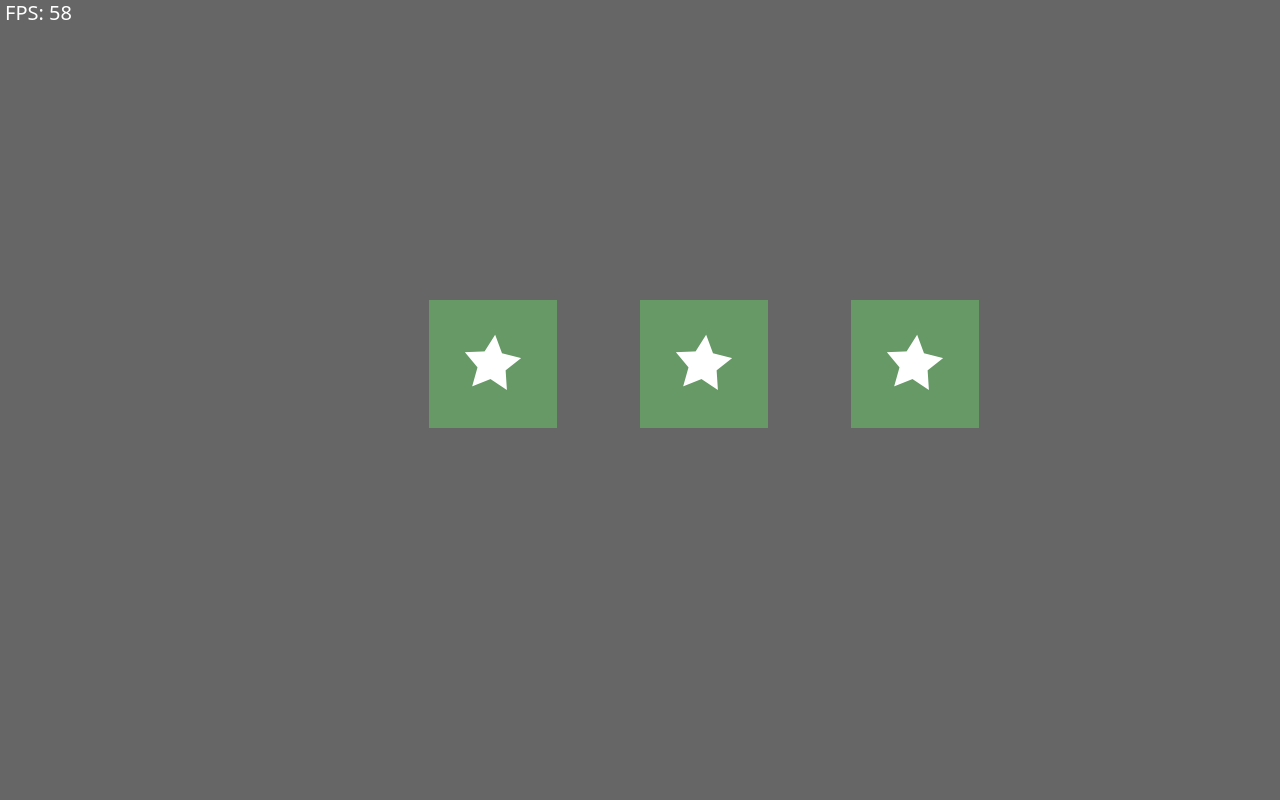
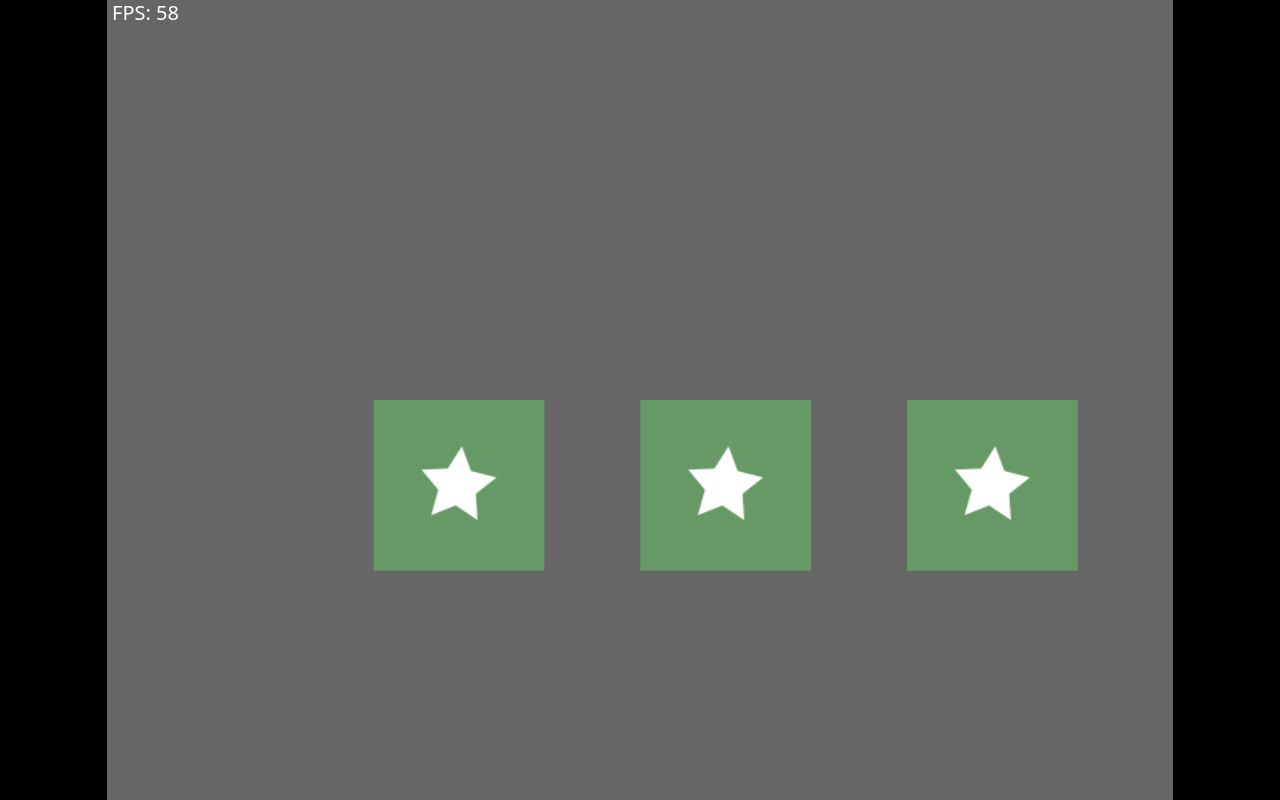
Before and after one commit to EyeOfMidas/eightfootjs, a plain HTML site: page examples/slotmachine/index.html in a window 1280 px wide. Drawn offline with Linux system fonts and the light colour scheme.

Commit message:
adding in viewport scaling and canvas centering

```diff
--- a/assets.js
+++ b/assets.js
@@ -14,5 +14,5 @@ EF.Assets.prototype.getImage = function(imagepath) {
 };
 
 document.addEventListener("DOMContentLoaded", function() {
-	EF.Assets = new EF.Assets();
+	EF.System.Assets = new EF.Assets();
 });
--- a/eightfoot.js
+++ b/eightfoot.js
@@ -1,5 +1,6 @@
 (window.EF||(EF={}));
 EF.worldToPixel = function(worldPoint) {
+
 	var canvas = EF.System.canvas;
 	var leftRange = canvas.width / 2;
 	var topRange = canvas.height / 2;
--- a/examples/slotmachine/index.html
+++ b/examples/slotmachine/index.html
@@ -5,9 +5,12 @@
 </style>
 </head>
 <body>
+<div id="wrapper">
 <canvas id="eightfootjs"></canvas>
+</div>
 <script type="text/javascript" src="../../eightfoot.js"></script>
 <script type="text/javascript" src="../../system.js"></script>
+<script type="text/javascript" src="../../viewport.js"></script>
 <script type="text/javascript" src="../../tween.js" ></script>
 <script type="text/javascript" src="../../assets.js" ></script>
 <script type="text/javascript" src="../../sprite.js" ></script>
--- a/examples/slotmachine/main.css
+++ b/examples/slotmachine/main.css
@@ -10,14 +10,14 @@ html, body{
 	height: 100%;
 	background-color: black;
 }
-#eightfootjs {
-	width: 100%;
-	height: 100%;
-	/*background-color: #666666;*/
+
+canvas {
+	padding-left: 0;
+	padding-right: 0;
+	margin-left: auto;
+	margin-right: auto;
+	display: block;
 }
-#efstats {
-	position: absolute;
-	z-index: 2;
-	width: 200px;
-	height: 20px;
+#wrapper {
+	margin: auto;
 }
--- a/examples/slotmachine/slotmachine.js
+++ b/examples/slotmachine/slotmachine.js
@@ -3,12 +3,12 @@ SlotMachine = function() {
 
 };
 SlotMachine.prototype.init = function() {
-	EF.Assets.addImage("slotwheel.png");
+	EF.System.Assets.addImage("slotwheel.png");
 
 	this.wheels = [
-		new SlotRoller(-0.33, -0.25),
-		new SlotRoller(0, -0.25),
-		new SlotRoller(0.33, -0.25)
+		new SlotRoller(200, 300),
+		new SlotRoller(400, 300),
+		new SlotRoller(600, 300)
 	];
 };
 SlotMachine.prototype.update = function(delta) {
@@ -17,19 +17,19 @@ SlotMachine.prototype.update = function(delta) {
 	}
 
 };
-SlotMachine.prototype.draw = function(graphics) {
-	graphics.fillStyle = "#666666";
-	graphics.clearRect(0, 0, EF.System.canvas.width, EF.System.canvas.height);
-	graphics.beginPath();
-	graphics.rect(0, 0, EF.System.canvas.width, EF.System.canvas.height);
-	graphics.fill();
+SlotMachine.prototype.draw = function() {
+	EF.System.graphics.fillStyle = "#666666";
+	EF.System.graphics.clearRect(0, 0, EF.System.canvas.width, EF.System.canvas.height);
+	EF.System.graphics.beginPath();
+	EF.System.graphics.rect(0, 0, EF.System.canvas.width, EF.System.canvas.height);
+	EF.System.graphics.fill();
 
 	for(var i = 0; i < this.wheels.length; i++) {
-		this.wheels[i].draw(graphics);
+		this.wheels[i].draw();
 	}
 
-	graphics.fillStyle = "#FFFFFF";
-	graphics.font = "20px sans";
-	graphics.fillText('FPS: ' + EF.System.fps, 5, 20)
+	EF.System.graphics.fillStyle = "#FFFFFF";
+	EF.System.graphics.font = "20px sans";
+	EF.System.graphics.fillText('FPS: ' + EF.System.fps, 5, 20)
 
 };
--- a/examples/slotmachine/slotroller.js
+++ b/examples/slotmachine/slotroller.js
@@ -1,20 +1,24 @@
 SlotRoller = function(x, y) {
-	this.sprite = new EF.Sprite(EF.Assets.getImage("slotwheel.png"), 128, 128);
+	this.sprite = new EF.Sprite(EF.System.Assets.getImage("slotwheel.png"), 128, 128);
 	this.position = {x: x, y: y};
-	this.sprite.setPosition(EF.worldToPixel(this.position));
+	this.sprite.setPosition(EF.System.Viewport.worldToPixel(this.position));
 };
-SlotRoller.prototype.draw = function(graphics) {
-	graphics.beginPath();
-	var pixelPosition = EF.worldToPixel(this.position);
-	graphics.rect(pixelPosition.x, pixelPosition.y, 128, 128);
-	graphics.lineWidth = "1";
-	graphics.fillStyle = "#669966";
-	graphics.fill();
+SlotRoller.prototype.draw = function() {
+	EF.System.graphics.beginPath();
+	var pixelPosition = EF.System.Viewport.worldToPixel(this.position);
+	var spriteSize = EF.System.Viewport.worldToPixel({x: 128, y: 128});
+	EF.System.graphics.rect(pixelPosition.x, pixelPosition.y, spriteSize.x, spriteSize.y);
+	EF.System.graphics.lineWidth = "1";
+	EF.System.graphics.fillStyle = "#669966";
+	EF.System.graphics.fill();
 
-	this.sprite.draw(graphics);
+	this.sprite.draw();
 };
 
 SlotRoller.prototype.update = function(delta) {
 	this.sprite.currentFrame++;
-	this.sprite.setPosition(EF.worldToPixel(this.position));
+	var newSpriteSize = EF.System.Viewport.worldToPixel({x: this.sprite.pixelSize.width, y: this.sprite.pixelSize.height});
+
+	this.sprite.setSize({width:newSpriteSize.x, height: newSpriteSize.y});
+	this.sprite.setPosition(EF.System.Viewport.worldToPixel(this.position));
 };
--- a/sprite.js
+++ b/sprite.js
@@ -1,21 +1,20 @@
 (window.EF||(EF={}));
 EF.Sprite = function(image, width, height) {
 	this.image = image;
-	this.pixelWidth = width;
-	this.pixelHeight = height;
+	this.pixelSize = {width: width, height: height};
 	this.currentFrame = 0;
 	this.position = {x: 0, y: 0};
 	this.size = {width: width, height: height};
 };
 
-EF.Sprite.prototype.draw = function(graphics) {
+EF.Sprite.prototype.draw = function() {
 	if (this.currentFrame < 0) {
-		this.currentFrame = (this.image.height / this.pixelHeight) - 1;
-	} else if (this.currentFrame > (this.image.height / this.pixelHeight) - 1) {
+		this.currentFrame = (this.image.height / this.pixelSize.width) - 1;
+	} else if (this.currentFrame > (this.image.height / this.pixelSize.height) - 1) {
 		this.currentFrame = 0;
 	}
-	graphics.drawImage(this.image,
-		0, this.pixelHeight * this.currentFrame, this.pixelWidth, this.pixelHeight,
+	EF.System.graphics.drawImage(this.image,
+		0, this.pixelSize.height * this.currentFrame, this.pixelSize.width, this.pixelSize.height,
 		this.position.x, this.position.y, this.size.width, this.size.height
 	);
 };
--- a/system.js
+++ b/system.js
@@ -46,8 +46,6 @@ EF.System.attach = function(canvasid, mainobj) {
 	document.addEventListener("DOMContentLoaded", function() {
 		mainobj.init();
 		EF.System.resizeCanvas();
-		EF.System.canvas = document.getElementById(canvasid);
-		EF.System.graphics = EF.System.canvas.getContext("2d");
 		requestAnimationFrame(function() {
 			EF.System.loop(Date.now());
 		}, EF.System.canvas);
@@ -55,12 +53,5 @@ EF.System.attach = function(canvasid, mainobj) {
 };
 
 EF.System.resizeCanvas = function() {
-	var newWidth = window.innerWidth || document.documentElement.clientWidth || document.body.clientWidth;
-	var newHeight = window.innerHeight || document.documentElement.clientHeight || document.body.clientHeight;
 
-	EF.System.canvas.width = newWidth;
-	EF.System.canvas.height = newHeight;
-	EF.System.graphics = EF.System.canvas.getContext("2d");
 };
-
-window.addEventListener("resize", EF.System.resizeCanvas);
--- a/viewport.js
+++ b/viewport.js
@@ -6,43 +6,56 @@
 EF.Viewport = function() {
 	this.world = {width: 800, height: 600};
 	this.screen = {x: 0, y: 0, width: 800, height: 600};
+	this.scale = 1;
 };
 
-EF.Viewport.prototype.addImage = function(imagepath) {
-	var tmpImage = new Image();
-	tmpImage.src = imagepath;
-	this.images[imagepath] = tmpImage;
-};
-
-EF.Viewport.prototype.setWorldSize = function(width, height) {
+EF.Viewport.prototype = {
+	setWorldSize: function(width, height) {
 		this.world.width = width;
 		this.world.height = height;
-};
+	},
+	update: function() {
+		//apply scaling from world width and height to screen width and height
+		var targetRatio = this.screen.width / this.screen.height;
+		var sourceRatio = this.world.width / this.world.height;
 
-EF.Viewport.prototype.setCamera = function(x, y) {
+		if(targetRatio < sourceRatio)	{
+			this.scale = this.screen.width / this.world.width;
+		} else {
+			this.scale = this.screen.height / this.world.height;
+		}
 
-};
+		var viewportWidth = this.world.width * this.scale;
+		var viewportHeight = this.world.height * this.scale;
 
-EF.Viewport.prototype.update = function(screenWidth, screenHeight) {
-	//apply scaling from world width and height to screen width and height
 		//set screen boundaries (canvas size)
-};
-
-EF.Viewport.prototype.setScreenBounds = function(x, y, width, height) {
+		EF.System.canvas.width = viewportWidth;
+		EF.System.canvas.height = viewportHeight;
+	},
+	setScreenBounds: function(x, y, width, height) {
 		this.screen.x = x;
 		this.screen.y = y;
 		this.screen.width = width;
 		this.screen.height = height;
+	},
+	worldToPixel: function(position) {
+		var translatedPosition = {x:0, y:0};
+
+		translatedPosition.x = position.x * this.scale;
+		translatedPosition.y = position.y * this.scale;
+
+		return translatedPosition;
+	}
 };
 
-/*
 
+EF.System.Viewport = new EF.Viewport();
 EF.System.resizeCanvas = function() {
-	var newWidth = window.innerWidth || document.documentElement.clientWidth || document.body.clientWidth;
-	var newHeight = window.innerHeight || document.documentElement.clientHeight || document.body.clientHeight;
+	var screenWidth = window.innerWidth || document.documentElement.clientWidth || document.body.clientWidth;
+	var screenHeight = window.innerHeight || document.documentElement.clientHeight || document.body.clientHeight;
 
-	EF.System.canvas.width = newWidth;
-	EF.System.canvas.height = newHeight;
-	EF.System.graphics = EF.System.canvas.getContext("2d");
+	EF.System.Viewport.setScreenBounds(0, 0, screenWidth, screenHeight);
+	EF.System.Viewport.update();
 };
-*/
+
+window.addEventListener("resize", EF.System.resizeCanvas);
```
Lines whose indentation alone changed are shown as unchanged.
